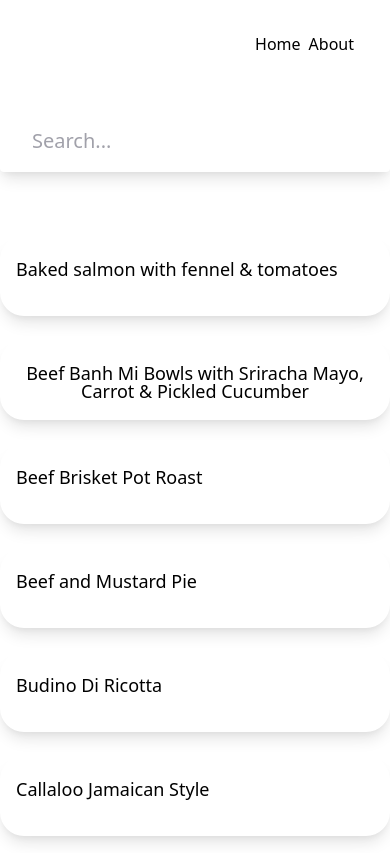
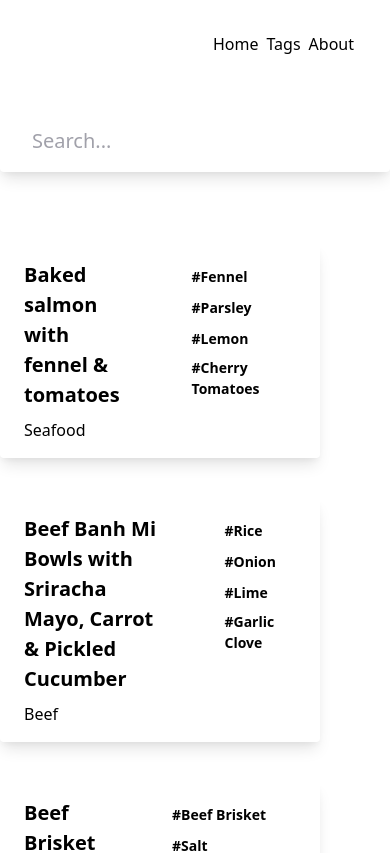
Before and after one commit to rafaelfrancisco-dev/recipes_website, a Next.js app: page / in a window 390 px wide. Shown: the top 853 px of the page. Built offline with nearby package versions, Linux system fonts and the light colour scheme; what @tailwindcss/typography would draw is missing.

Commit message:
Lots of CSS and logic improvements. New tags page scaffolding.

```diff
--- /dev/null
+++ b/src/models/logic/RecipeMethods.ts
@@ -0,0 +1,18 @@
+import { Recipe } from '../Recipe';
+
+export class RecipeMethods {
+  static getNumberOfIngredients(recipe: Recipe): number {
+    let steps = 0;
+
+    Object.keys(recipe).forEach((key: string) => {
+      if (key.includes('Ingredient')) {
+        const val = (recipe as any)[key];
+        if (val !== undefined && val !== null) {
+          steps += 1;
+        }
+      }
+    });
+
+    return steps;
+  }
+}
--- a/src/pages/index.tsx
+++ b/src/pages/index.tsx
@@ -62,16 +62,12 @@ const Index = ({ recipeList }: InferGetStaticPropsType<typeof getStaticProps>) =
     <div className="grid grid-cols-1 md:grid-cols-3 gap-6 xl:gap-8 pt-8">
       {recipeList.map((recipe: Recipe, index: number) => (
         <Link key={recipe.idMeal} href={`/recipes/${recipe.idMeal}`}>
-          <div className="transition duration-500 ease-in-out w-full relative text-white overflow-hidden rounded-3xl flex shadow-lg hover:bg-red-600 transform hover:-translate-y-1 hover:scale-110">
+          <div className="transition duration-500 ease-in-out max-w-xs rounded overflow-hidden shadow-lg my-2 hover:bg-red-600 transform hover:-translate-y-1 hover:scale-105">
             <div
               className={`w-full flex md:flex-col bg-gradient-to-br ${StyleUtils.getRandomGradientStyle(
                 index,
               )}`}
             >
-              <p className="pt-6 px-4 h-20 text-lg font-medium leading-none text-center text-black">
-                {recipe.strMeal}
-              </p>
-
               <div className="relative md:pl-6 xl:pl-8 hidden sm:block h-32">
                 <FadeInImage
                   className="absolute md:static overflow-visible"
@@ -80,6 +76,18 @@ const Index = ({ recipeList }: InferGetStaticPropsType<typeof getStaticProps>) =
                   layout="fill"
                   objectFit="cover"
                 />
+              </div>
+
+              <div className="px-6 py-4">
+                <div className="font-bold text-xl mb-2">{recipe.strMeal}</div>
+                <p className="text-grey-darker text-base">{recipe.strCategory}</p>
+              </div>
+
+              <div className="px-6 py-4">
+                <span className="inline-block bg-grey-lighter rounded-full px-3 py-1 text-sm font-semibold text-grey-darker mr-2">{`#${recipe.strIngredient1}`}</span>
+                <span className="inline-block bg-grey-lighter rounded-full px-3 py-1 text-sm font-semibold text-grey-darker mr-2">{`#${recipe.strIngredient2}`}</span>
+                <span className="inline-block bg-grey-lighter rounded-full px-3 py-1 text-sm font-semibold text-grey-darker">{`#${recipe.strIngredient3}`}</span>
+                <span className="inline-block bg-grey-lighter rounded-full px-3 py-1 text-sm font-semibold text-grey-darker">{`#${recipe.strIngredient4}`}</span>
               </div>
             </div>
           </div>
--- /dev/null
+++ b/src/pages/tags.tsx
@@ -0,0 +1,34 @@
+import React from 'react';
+
+import { GetStaticProps, InferGetStaticPropsType } from 'next';
+
+import { Meta } from '../layout/Meta';
+import { Main } from '../templates/Main';
+
+type IndexPageProps = {
+  tagsList: Array<String>;
+};
+
+export const getStaticProps: GetStaticProps<IndexPageProps> = async () => ({
+  props: {
+    tagsList: [''],
+  },
+});
+
+const TagsPage = ({ tagsList }: InferGetStaticPropsType<typeof getStaticProps>) => (
+  <Main
+    meta={(
+      <Meta
+        title="Next.js Boilerplate Presentation"
+        description="Next js Boilerplate is the perfect starer code for your project. Build your React application with Next.js framework."
+      />
+    )}
+  >
+    <div>
+      <p>asd</p>
+      <p>{tagsList}</p>
+    </div>
+  </Main>
+);
+
+export default TagsPage;
--- a/src/templates/Main.tsx
+++ b/src/templates/Main.tsx
@@ -41,6 +41,10 @@ const Main = (props: IMainProps) => {
             <a className="p-1 sm:p-4 text-gray-900 dark:text-gray-100">Home</a>
           </Link>
 
+          <Link href="/tags">
+            <a className="p-1 sm:p-4 text-gray-900 dark:text-gray-100">Tags</a>
+          </Link>
+
           <Link href="/about/">
             <a className="p-1 sm:p-4 text-gray-900 dark:text-gray-100">About</a>
           </Link>
```
